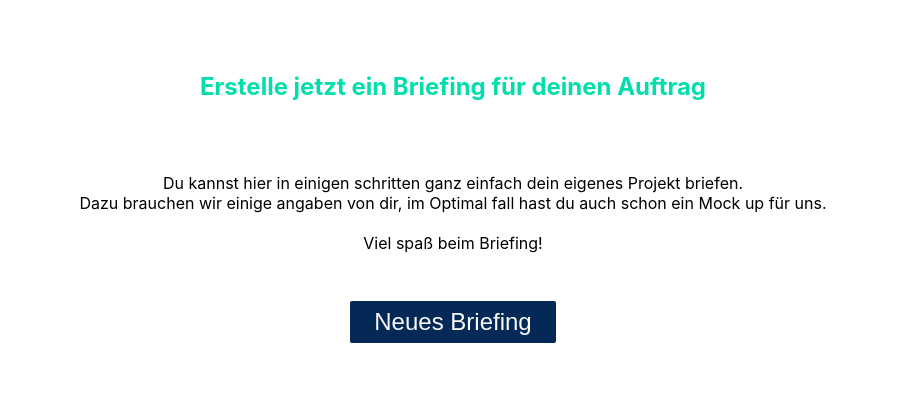
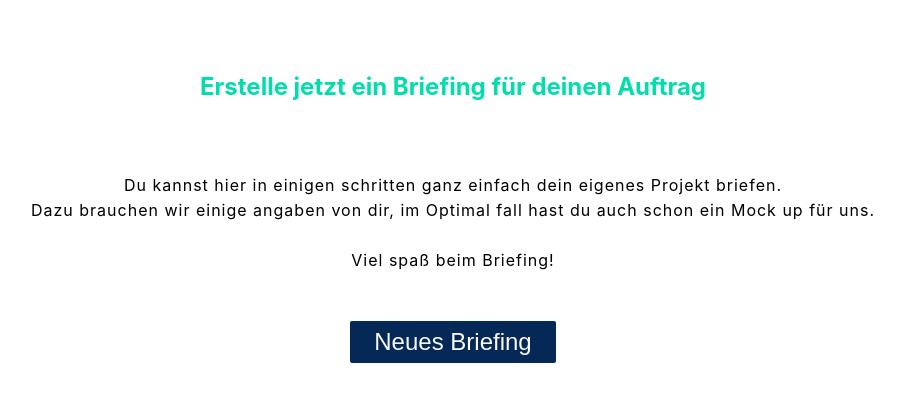
Before and after one commit to NoackEric/AdminAnsicht, a React (Create React App) app: page / in a window 1280 px wide. Shown: the top 402 px of the page, without its empty margins (187-1086 px from the left). Built offline with nearby package versions, Linux system fonts and the light colour scheme.

Commit message:
line height hinzugefügt

```diff
--- a/src/Components/NeuBriefing/antrag.css
+++ b/src/Components/NeuBriefing/antrag.css
@@ -10,3 +10,7 @@
     border-radius: 2px;
     margin: 2em;
 }
+.newBriefing p{
+    letter-spacing: 1px;
+    line-height: 25px;
+}
```
